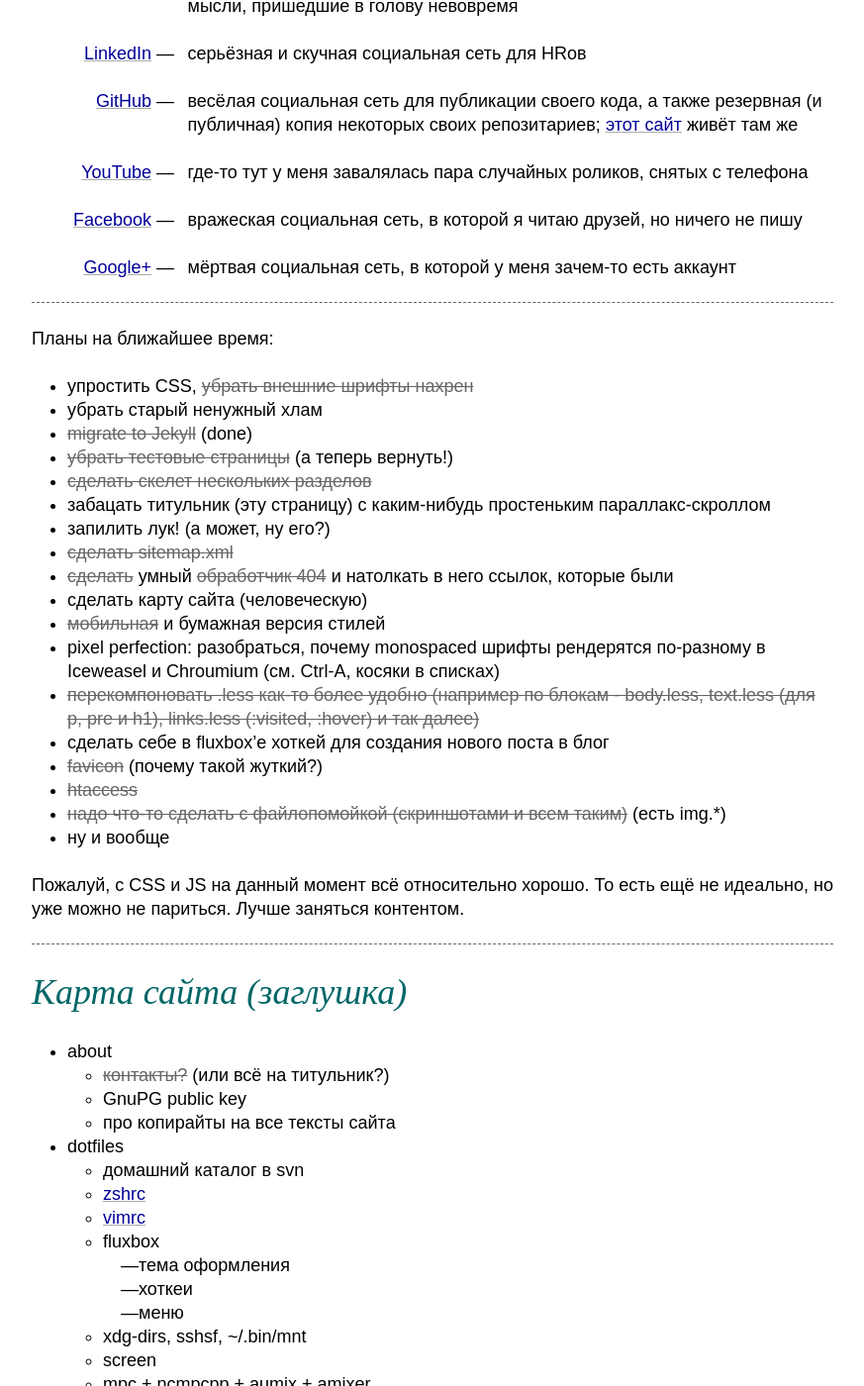
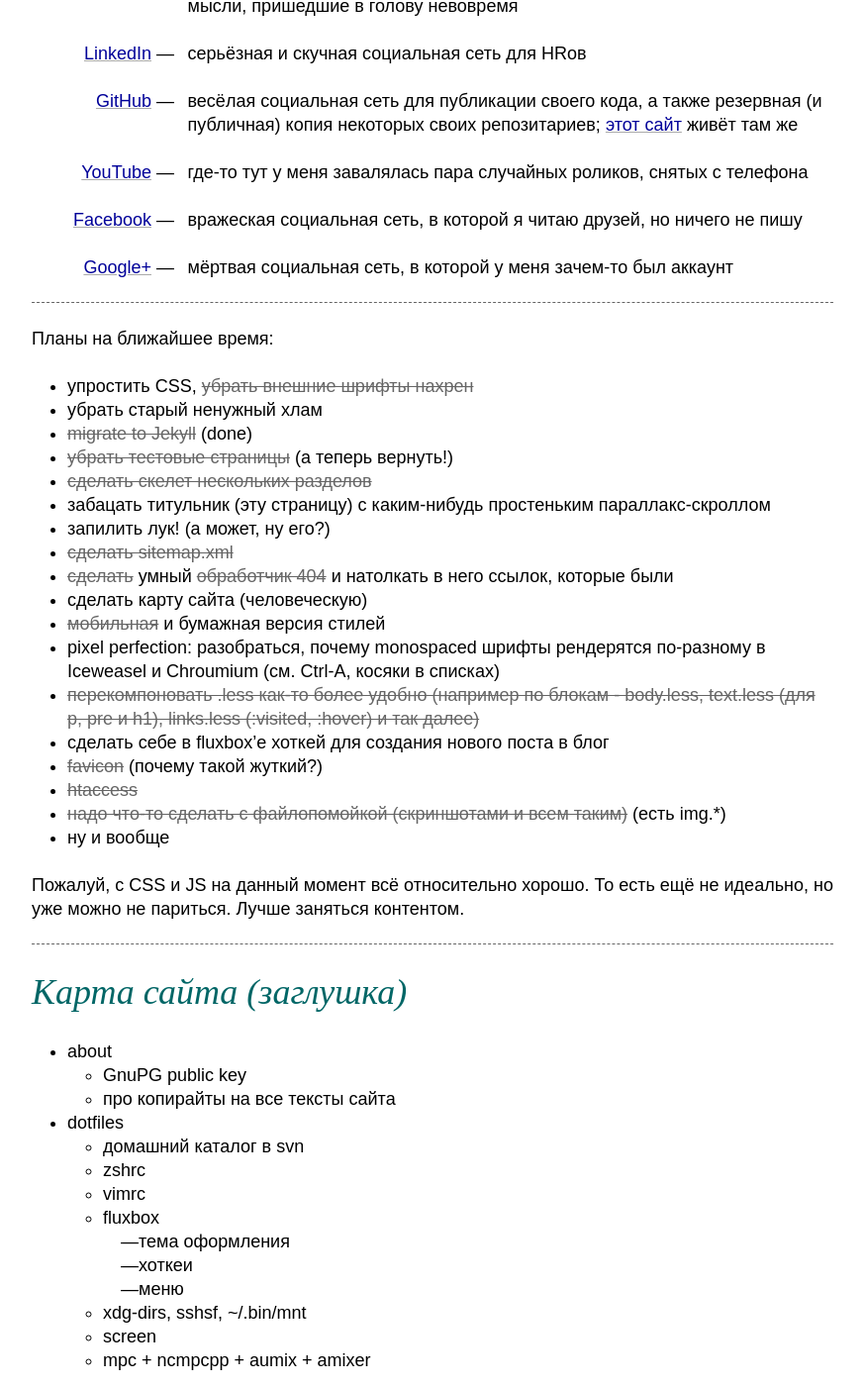
Before and after one commit to kastaneda/kastaneda.kiev.ua, a Jekyll site: the page built from index.md, in a window 1280 px wide and 1400 px high, scrolled down 630 px. Shown: the whole window at 99% size, without its empty margins (203-1076 px from the left). Built offline with Jekyll 4.4.1, drawn with Linux system fonts in a browser that asks for light colours; some of the changed text lies outside the part shown.

Commit message:
Уберём старый ненужный хлам

```diff
--- a/index.md
+++ b/index.md
@@ -52,7 +52,7 @@
     в которой я читаю друзей, но ничего не пишу
 
 [Google+](https://plus.google.com/101700868630803601700/about)
-:   мёртвая социальная сеть, в которой у меня зачем-то есть аккаунт
+:   мёртвая социальная сеть, в которой у меня зачем-то был аккаунт
 
 -----
 
@@ -90,13 +90,12 @@
 ----------------------
 
  * about
-    - ~~контакты?~~ (или всё на титульник?)
     - GnuPG public key
     - про копирайты на все тексты сайта
  * dotfiles
     - домашний каталог в svn
-    - [zshrc](dotfiles/zsh.html)
-    - [vimrc](dotfiles/vim.html)
+    - zshrc
+    - vimrc
     - fluxbox
         * тема оформления
         * хоткеи
```
Also changed, not shown: other parts of index.md (+0 -4 lines).
